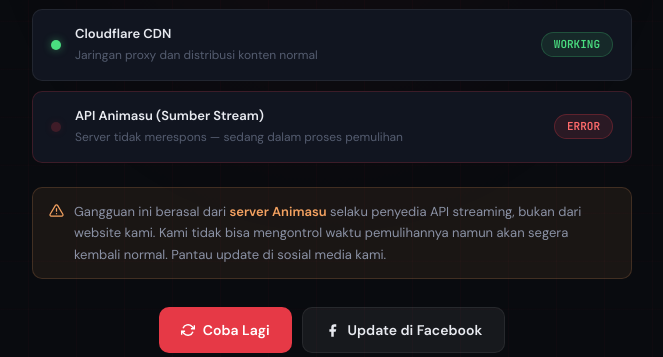
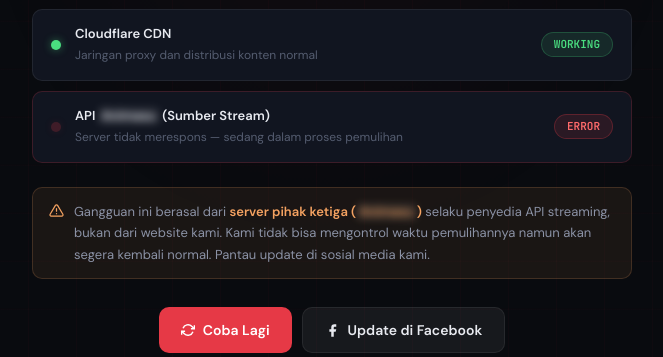
Before and after one commit to RMBLOGG/Animeku.id, a Flask app: template templates/maintenance.html in a window 1280 px wide. Shown: the part 776-1133 px from the top of the page, without its empty margins (308-971 px from the left). Run offline with Flask 3, Linux system fonts and the light colour scheme; the template is opened without the code that fills it, so the values that code supplies are empty.

Commit message:
Add files via upload

```diff
--- a/templates/maintenance.html
+++ b/templates/maintenance.html
@@ -357,6 +357,17 @@
     .maint-inner > *:nth-child(9)  { animation-delay: 0.69s; }
     .maint-inner > *:nth-child(10) { animation-delay: 0.77s; }
 
+    /* ── CENSORED BLUR ── */
+    .censored {
+      filter: blur(4px);
+      background: rgba(255,255,255,0.08);
+      border-radius: 3px;
+      padding: 0 3px;
+      cursor: default;
+      user-select: none;
+      pointer-events: none;
+    }
+
     /* ── LIGHT MODE ── */
     [data-theme="light"] {
       --bg:#f4f5f7; --bg2:#ffffff; --bg3:#e8eaed;
@@ -479,7 +490,7 @@
           <div class="status-card err">
             <div class="sdot err"></div>
             <div class="slabel">
-              <span class="sn">API Animasu (Sumber Stream)</span>
+              <span class="sn">API <span class="censored">Animasu</span> (Sumber Stream)</span>
               <span class="sd">Server tidak merespons — sedang dalam proses pemulihan</span>
             </div>
             <span class="sbadge err">ERROR</span>
@@ -493,7 +504,7 @@
             <line x1="12" y1="9" x2="12" y2="13"/><line x1="12" y1="17" x2="12.01" y2="17"/>
           </svg>
           <span>
-            Gangguan ini berasal dari <strong>server Animasu</strong> selaku penyedia API streaming, bukan dari website kami. Kami tidak bisa mengontrol waktu pemulihannya namun akan segera kembali normal. Pantau update di sosial media kami.
+            Gangguan ini berasal dari <strong>server pihak ketiga (<span class="censored">Animasu</span>)</strong> selaku penyedia API streaming, bukan dari website kami. Kami tidak bisa mengontrol waktu pemulihannya namun akan segera kembali normal. Pantau update di sosial media kami.
           </span>
         </div>
 
```
